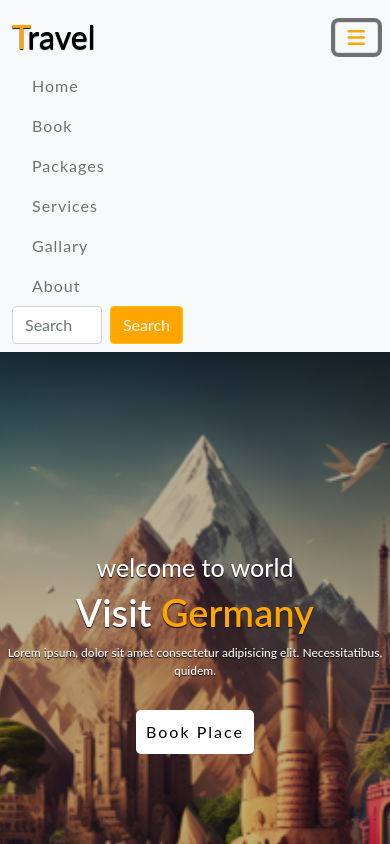
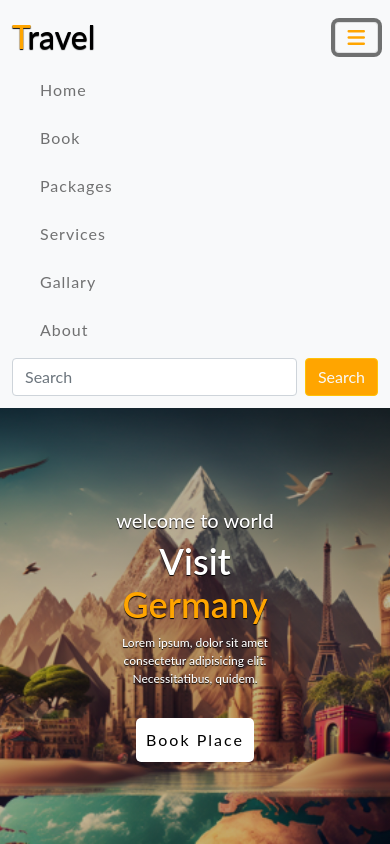
Before and after one commit to Jeeva1412/travel_project, a plain HTML site: page index.html in a window 390 px wide. Both pictures are taken after a click on the button 356 px from the left and 37 px from the top of the page. Shown: the top 844 px of the page. Drawn offline with nearby package versions, Linux system fonts and the light colour scheme.

Commit message:
modified

```diff
--- a/index.html
+++ b/index.html
@@ -56,25 +56,25 @@
         </button>
         <div class="collapse navbar-collapse" id="mynavbar">
           <ul class="navbar-nav me-auto">
-            <li class="nav-item">
-              <a href="index.html" class="nav-link">Home</a>
+            <li class="nav-item py-1">
+              <a href="index.html" class="nav-link px-2">Home</a>
             </li>
-            <li class="nav-item"><a href="#book" class="nav-link">Book</a></li>
-            <li class="nav-item">
-              <a href="#packages" class="nav-link">Packages</a>
+            <li class="nav-item py-1"><a href="#book" class="nav-link px-2">Book</a></li>
+            <li class="nav-item py-1">
+              <a href="#packages" class="nav-link px-2">Packages</a>
             </li>
-            <li class="nav-item">
-              <a href="#services" class="nav-link">Services</a>
+            <li class="nav-item py-1">
+              <a href="#services" class="nav-link px-2">Services</a>
             </li>
-            <li class="nav-item">
-              <a href="#gallary" class="nav-link">Gallary</a>
+            <li class="nav-item py-1">
+              <a href="#gallary" class="nav-link px-2">Gallary</a>
             </li>
-            <li class="nav-item">
-              <a href="#about" class="nav-link">About</a>
+            <li class="nav-item py-1">
+              <a href="#about" class="nav-link px-2">About</a>
             </li>
           </ul>
-          <div class="row">
-            <div class="col-6 col-lg-12">
+          <div class="row py-1">
+            <div class="col-sm-10 col-md-12">
               <form action="" class="d-flex gap-2">
                 <input
                   type="search"
@@ -109,7 +109,7 @@
     <!-- Home section end -->
 
     <!-- book section start -->
-    <section id="book" class="book">
+    <section id="book" class="book mt-5">
       <div class="container">
         <div class="main-text">
           <h1><span>B</span>ook</h1>
@@ -178,7 +178,7 @@
       <div class="container" id="packages">
         <h1 class="main-txt py-4"><span>P</span>ackages</h1>
         <div class="row row-cols-md-3 g-5">
-          <div class="col-md-4">
+          <div class="col-md-4 pt-sm-5 pt-md-1">
             <div class="card">
               <img src="./images/uk.png" alt="" class="card-img-top" />
               <div class="card-body">
@@ -199,7 +199,7 @@
               </div>
             </div>
           </div>
-          <div class="col-md-4">
+          <div class="col-md-4 pt-sm-5 pt-md-1">
             <div class="card">
               <img src="./images/france.png" alt="" class="card-img-top" />
               <div class="card-body">
@@ -220,7 +220,7 @@
               </div>
             </div>
           </div>
-          <div class="col-md-4">
+          <div class="col-md-4 pt-sm-5 pt-md-1">
             <div class="card">
               <img src="./images/pakistan.png" alt="" class="card-img-top" />
               <div class="card-body">
@@ -241,7 +241,7 @@
               </div>
             </div>
           </div>
-          <div class="col-md-4">
+          <div class="col-md-4 pt-sm-5 pt-md-1">
             <div class="card">
               <img src="./images/italy.png" alt="" class="card-img-top" />
               <div class="card-body">
@@ -262,7 +262,7 @@
               </div>
             </div>
           </div>
-          <div class="col-md-4">
+          <div class="col-md-4 pt-sm-5 pt-md-1">
             <div class="card">
               <img src="./images/india.png" alt="" class="card-img-top" />
               <div class="card-body">
@@ -283,7 +283,7 @@
               </div>
             </div>
           </div>
-          <div class="col-md-4">
+          <div class="col-md-4 pt-sm-5 pt-md-1">
             <div class="card">
               <img src="./images/us.png" alt="" class="card-img-top" />
               <div class="card-body">
--- a/style.css
+++ b/style.css
@@ -116,18 +116,22 @@
   color: white;
 }
 
-@media(max-width:776px){
+@media(max-width:576px){
   .home{
     background-position: 50%;
+    height: 70vh;
 
   }
+  .home .content{
+    padding: 100px;
+  }
 }
-@media (max-width:576px){
+@media (max-width:776px){
   .home .content h5{
-    font-size: 25px;
+    font-size: 20px;
   }
   .home .content h1{
-    font-size:38px;
+    font-size:36px;
   }
   .home .content p{
     font-size: 12px;
```
